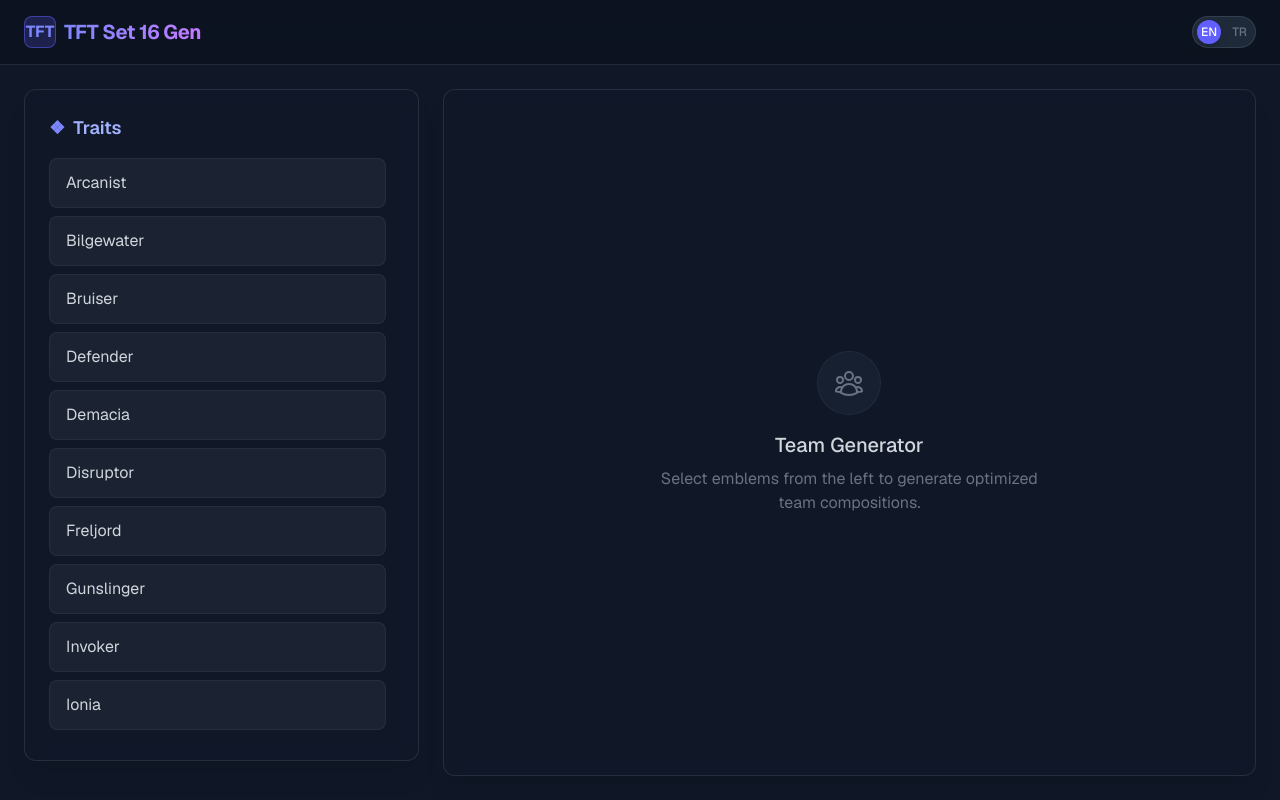
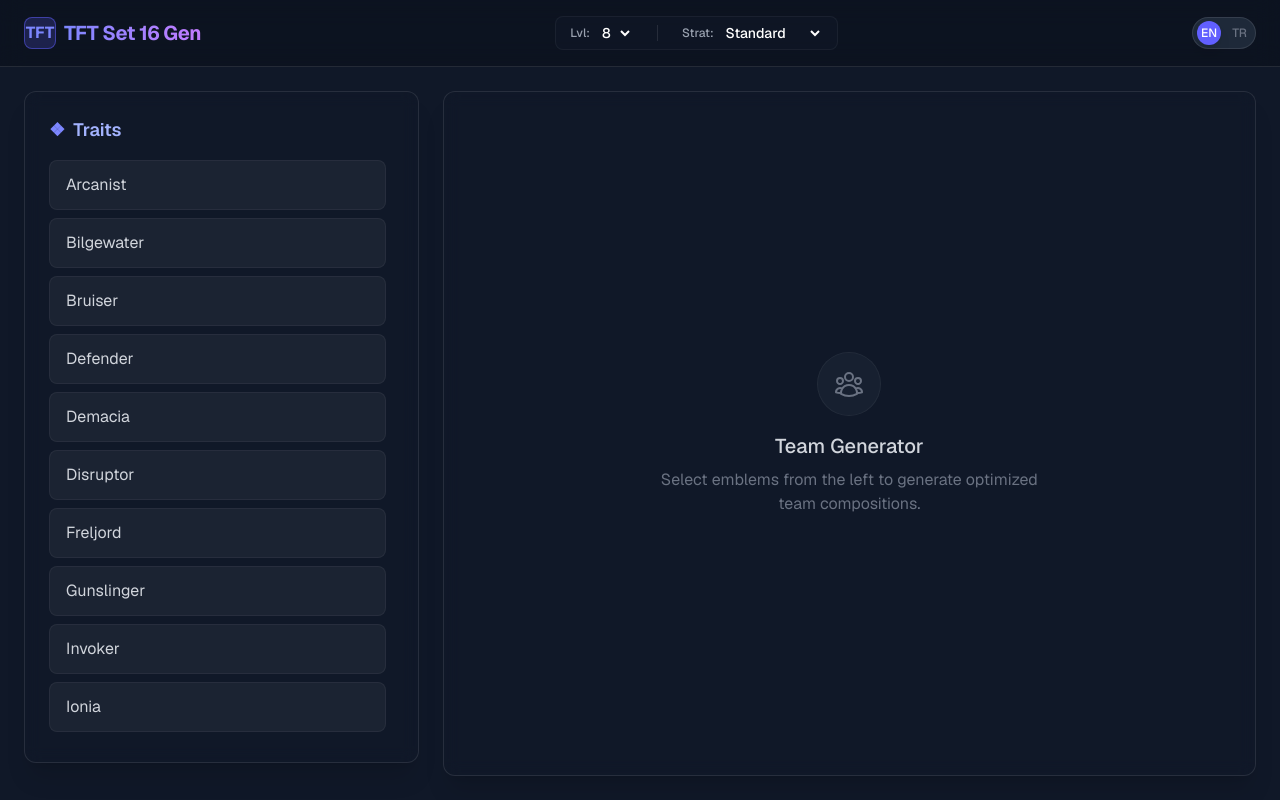
Before and after one commit to AbdyTekin/tft-emblem-tactics, a Next.js app: page / in a window 1280 px wide. Built offline with nearby package versions, Linux system fonts and the light colour scheme.

Commit message:
Update page.tsx

```diff
--- a/app/page.tsx
+++ b/app/page.tsx
@@ -2,7 +2,7 @@
 
 import React, { useState, useMemo } from 'react';
 import { LanguageProvider, useTFT } from '@/context/language-context';
-import { solveTeamComp } from '@/lib/solver';
+import { solveTeamComp, SolverStrategy } from '@/lib/solver';
 import { getEmblemTraits } from '@/lib/trait-rules';
 // Assuming solveTeamComp is available globally or imported from a separate file.
 // For example: import { solveTeamComp } from '@/utils/team-solver';
@@ -12,6 +12,10 @@
 
   // State for selected emblems
   const [selectedEmblems, setSelectedEmblems] = useState<string[]>([]);
+  // State for solver settings
+  const [level, setLevel] = useState<number>(8);
+  const [strategy, setStrategy] = useState<SolverStrategy>('Standard');
+
 
   // Memoize unique traits that have emblems
   const availableTraits = useMemo(() => {
@@ -30,8 +34,8 @@
     selectedEmblems.forEach(e => activeEmblems[e] = (activeEmblems[e] || 0) + 1);
 
     // Using imported solveTeamComp
-    return solveTeamComp(champions, activeEmblems, 8, 'Standard');
-  }, [champions, selectedEmblems]);
+    return solveTeamComp(champions, activeEmblems, level, strategy);
+  }, [champions, selectedEmblems, level, strategy]);
 
   const addEmblem = (trait: string) => {
     setSelectedEmblems(prev => [...prev, trait]);
@@ -62,6 +66,37 @@
             {language === 'tr' ? 'TFT Takım Oluşturucu' : 'TFT Set 16 Gen'}
           </h1>
         </div>
+
+        {/* Controls */}
+        <div className="flex items-center gap-4 bg-gray-900/50 p-1.5 rounded-lg border border-white/5">
+          <div className="flex items-center gap-2 px-2">
+            <span className="text-xs font-medium text-gray-400">Lvl:</span>
+            <select
+              value={level}
+              onChange={(e) => setLevel(Number(e.target.value))}
+              className="bg-transparent text-sm font-medium text-white focus:outline-none cursor-pointer"
+            >
+              <option value={8}>8</option>
+              <option value={9}>9</option>
+              <option value={10}>10</option>
+            </select>
+          </div>
+          <div className="w-px h-4 bg-white/10" />
+          <div className="flex items-center gap-2 px-2">
+            <span className="text-xs font-medium text-gray-400">Strat:</span>
+            <select
+              value={strategy}
+              onChange={(e) => setStrategy(e.target.value as SolverStrategy)}
+              className="bg-transparent text-sm font-medium text-white focus:outline-none cursor-pointer"
+            >
+              <option value="Standard">Standard</option>
+              <option value="RegionRyze">Region Ryze</option>
+              <option value="BronzeLife">Bronze Life</option>
+            </select>
+          </div>
+        </div>
+
+
 
         <div className="flex items-center gap-4">
           <button
```
